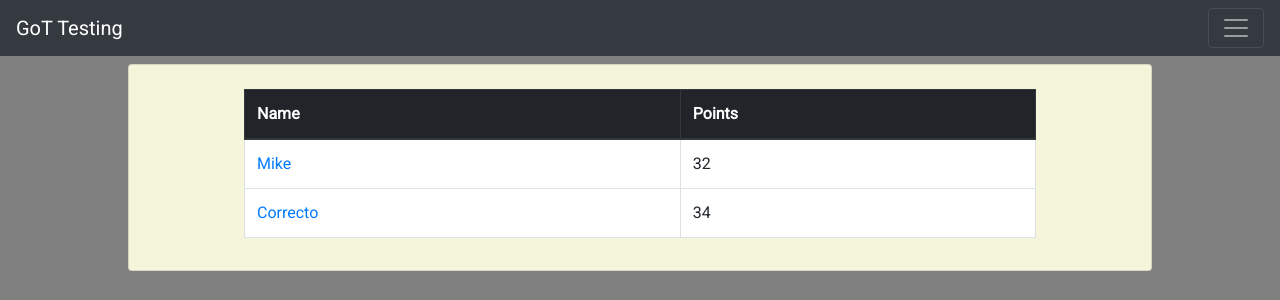
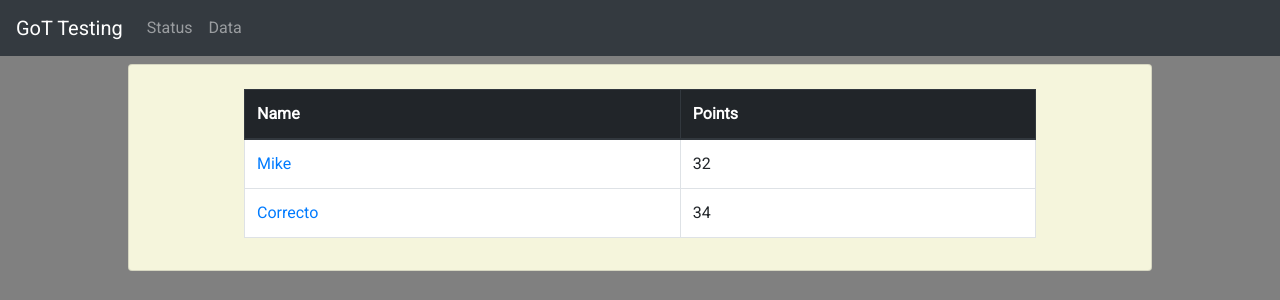
Before and after one commit to mnichols17/GoT-Character-Pool, a PHP site: page /index.php in a window 1280 px wide. Shown: the top 300 px of the page. Run offline with PHP 8.4, Linux system fonts and the light colour scheme.

Commit message:
Testing changes

```diff
--- a/inc/header.php
+++ b/inc/header.php
@@ -1,6 +1,7 @@
 <!DOCTYPE html>
 <html>
     <head>
+        <meta name="viewport" content="width=device-width, initial-scale=1.0">
         <title>GoT Character Pool<?php if($title != "Home"){ echo(" | " . $title) ;}?></title>
         <link rel="stylesheet" href="https://stackpath.bootstrapcdn.com/bootstrap/4.1.3/css/bootstrap.min.css" integrity="sha384-MCw98/SFnGE8fJT3GXwEOngsV7Zt27NXFoaoApmYm81iuXoPkFOJwJ8ERdknLPMO" crossorigin="anonymous">
         <script src="https://code.jquery.com/jquery-3.3.1.slim.min.js" integrity="sha384-q8i/X+965DzO0rT7abK41JStQIAqVgRVzpbzo5smXKp4YfRvH+8abtTE1Pi6jizo" crossorigin="anonymous"></script>
@@ -10,7 +11,7 @@
         <link href="https://fonts.googleapis.com/css?family=Roboto" rel="stylesheet">
     </head>
     <body>
-        <nav class="navbar navbar-dark bg-dark">
+        <nav class="navbar navbar-expand-lg navbar-dark bg-dark">
             <a class="navbar-brand" href="../src/index.php">GoT Testing</a>
             <button class="navbar-toggler" type="button" data-toggle="collapse" data-target="#navbarSupportedContent" aria-controls="navbarSupportedContent" aria-expanded="false" aria-label="Toggle navigation">
                 <span class="navbar-toggler-icon"></span>
```
